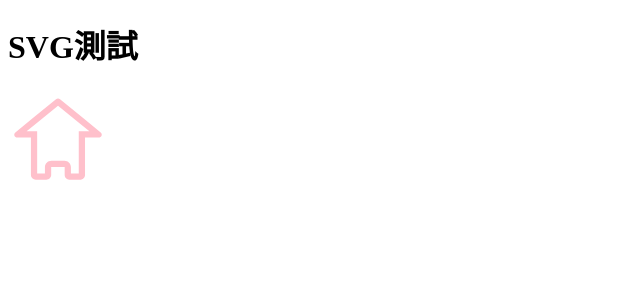
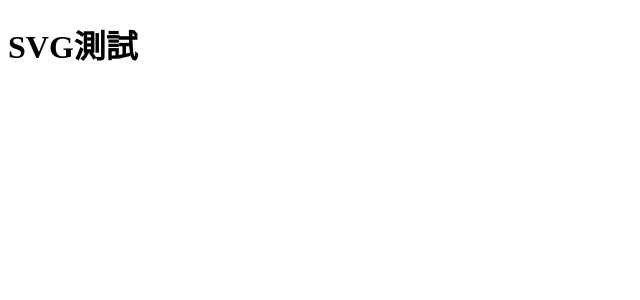
Before and after one commit to DennisLin0125/Vue3_backend, a Vue app: page / in a window 1280 px wide. Shown: the top 300 px of the page, without its empty margins (0-640 px from the left). Built offline with nearby package versions, Linux system fonts and the light colour scheme.

Commit message:
自訂外掛程式註冊svg全域元件

```diff
--- a/src/App.vue
+++ b/src/App.vue
@@ -1,10 +1,8 @@
 <template>
   <h1>SVG測試</h1>
-  <svg-icon name="home" color="pink" width="100px" height="100px"></svg-icon>
+  <svg-icon name="phone" color="pink" width="100px" height="100px"></svg-icon>
 </template>
 
-<script setup lang="ts">
-import SvgIcon from '@/components/SvgIcon/index.vue'
-</script>
+<script setup lang="ts"></script>
 
 <style scoped lang="scss"></style>
--- /dev/null
+++ b/src/components/index.ts
@@ -0,0 +1,14 @@
+// 自訂義組件
+
+import SvgIcon from '@/components/SvgIcon/index.vue'
+
+const allGlobalComponent = { SvgIcon }
+
+export default {
+  install(app) {
+    // 註冊項目的全局組件
+    Object.keys(allGlobalComponent).forEach((key) => {
+      app.component(key, allGlobalComponent[key])
+    })
+  },
+}
--- a/src/main.ts
+++ b/src/main.ts
@@ -8,6 +8,7 @@ import 'element-plus/dist/index.css'
 const app = createApp(App)
 app.use(ElementPlus)
 
+import globalComponent from '@/components'
+app.use(globalComponent)
+
 app.mount('#app')
-
-console.log(import.meta.env)
```
